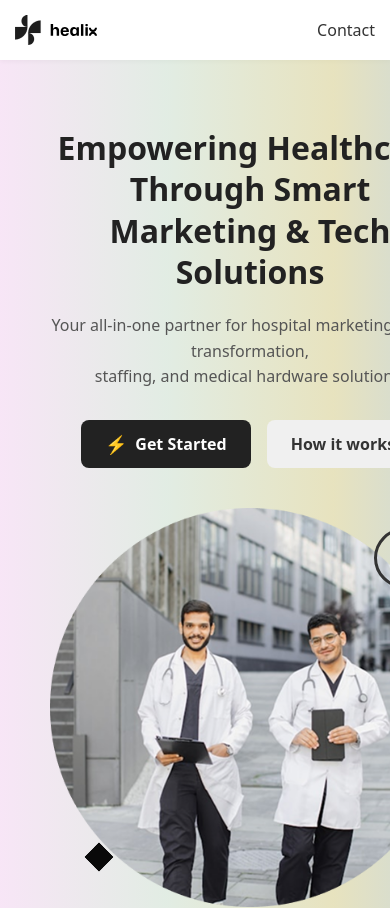
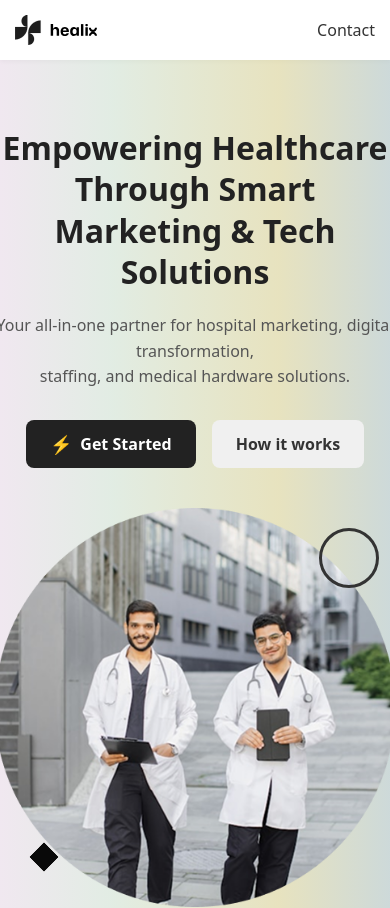
Before and after one commit to Ashwanimechanical/Healix-web, a React (Vite) app in the folder healix-web/: page / in a window 390 px wide. Shown: the top 908 px of the page. Built offline with nearby package versions, Linux system fonts and the light colour scheme.

Commit message:
responsive issue solve

```diff
--- a/healix-web/src/Pages/HomePage.jsx
+++ b/healix-web/src/Pages/HomePage.jsx
@@ -7,13 +7,13 @@ import HomePageThree from './HomePageThree';
 import HomePageFour from './HomePageFour';
 import HomePageFive from './HomePageFive';
 
+// === Styled Components for Hero Section ===
 
-// IMPORTANT: Replace this placeholder URL with the actual path to your doctors image!
-// Example: import doctorsActualImage from '../assets/your-doctors-doctors-image.jpg';
-const doctorsImage = "https://placehold.co/400x400/cccccc/333333?text=Doctors+Image"; // Placeholder for the doctors image
-
-
-// === Styled Components for Hero Section ===
+const AppWrapper = styled.div`
+  display: flex;
+  justify-content: center;
+  width: 100%;
+`;
 
 const MainContainer = styled.div`
   max-width: 1400px; /* This controls the overall maximum width of your page content */
@@ -360,6 +360,7 @@ const SectionPrimaryButton = styled(PrimaryButton)`
 
 const HomePage = () => {
   return (
+    <AppWrapper>
     <MainContainer> {/* This MainContainer wraps ALL your main page content */}
       <HomePageContainer>
         <ContentWrapper>
@@ -435,6 +436,7 @@ const HomePage = () => {
       <HomePageFour />
       <HomePageFive />
     </MainContainer>
+    </AppWrapper>
   );
 };
 
--- a/healix-web/src/index.css
+++ b/healix-web/src/index.css
@@ -87,3 +87,8 @@ html {
 *, *::before, *::after {
   box-sizing: inherit;
 }
+body, #root {
+  margin: 0;
+  padding: 0;
+  overflow-x: hidden;
+}
```
